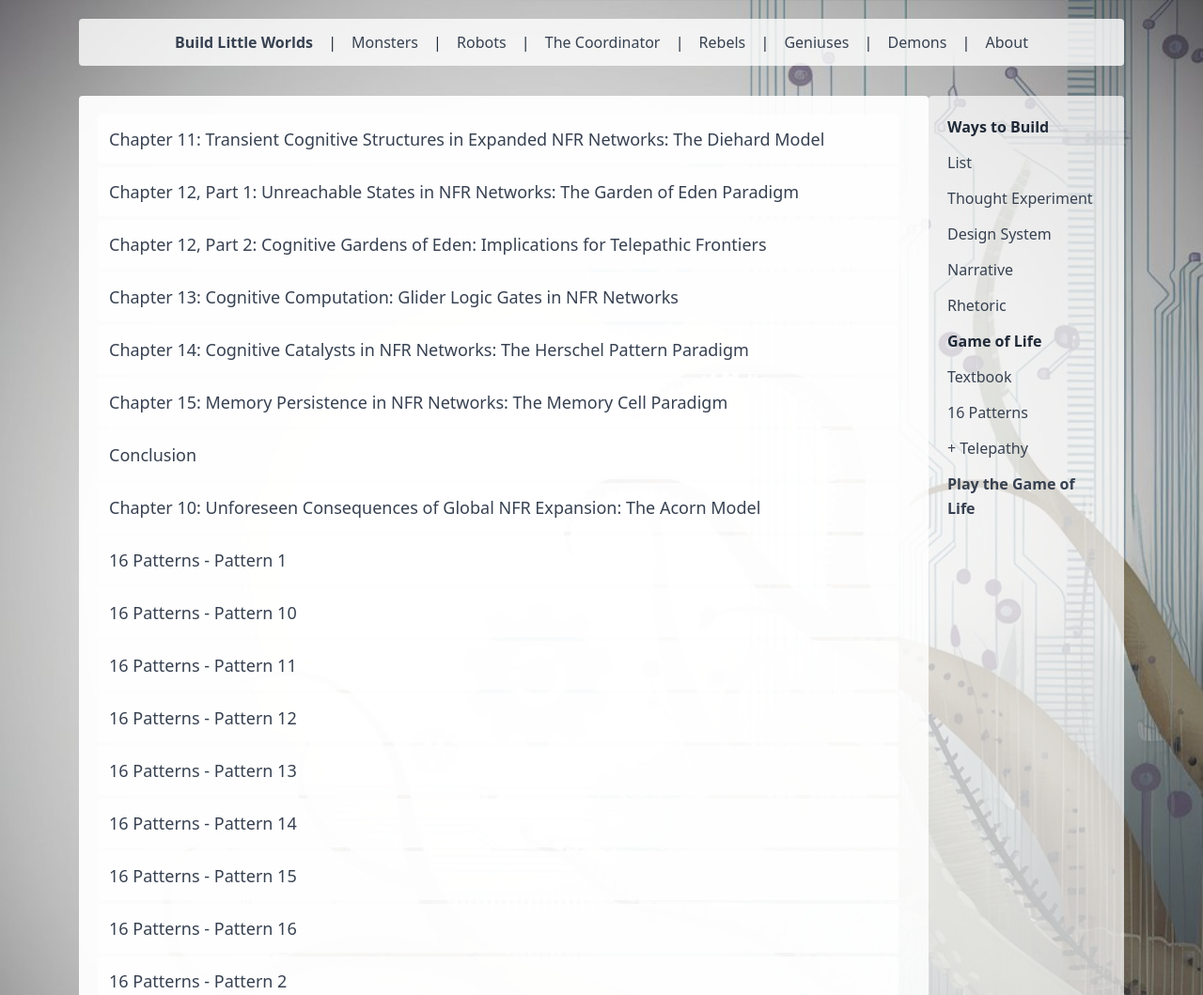
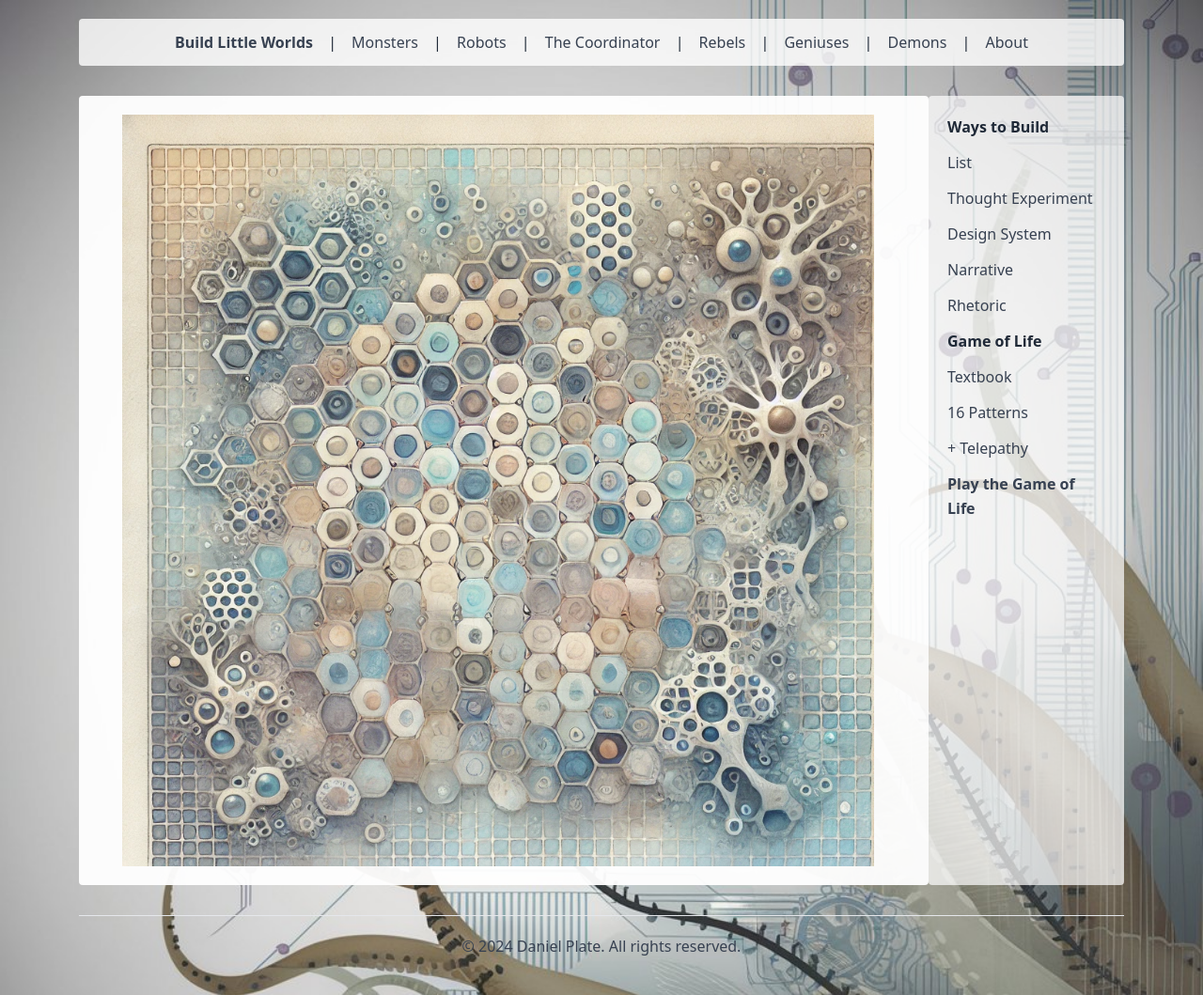
Before and after one commit to buildLittleWorlds/levit, an Astro site: page / in a window 1280 px wide. Shown: the top 1059 px of the page at 94% size. Built offline with nearby package versions, Linux system fonts and the light colour scheme; Astro itself is replaced by a stand-in of ours.

Commit message:
changed homepage

```diff
--- a/src/pages/index.astro
+++ b/src/pages/index.astro
@@ -1,26 +1,15 @@
 ---
 import Layout from "../layouts/Layout.astro";
-import { getCollection, type CollectionEntry } from "astro:content";
-
-const allPosts = await getCollection("blog");
-const sortedPosts = allPosts.sort(
-  (a, b) => b.data.pubDate.valueOf() - a.data.pubDate.valueOf(),
-);
+import { Image } from "astro:assets";
+import homeImage from "../assets/home.webp";
 ---
 
 <Layout title="Build Little Worlds">
-  <ul class="space-y-1">
-    {
-      sortedPosts.map((post) => (
-        <li class="bg-white bg-opacity-80 p-3 rounded transition-transform duration-300 hover:translate-x-1">
-          <a
-            href={`/blog/${post.slug}`}
-            class="text-gray-700 hover:text-gray-900 text-lg font-medium"
-          >
-            {post.data.title}
-          </a>
-        </li>
-      ))
-    }
-  </ul>
+  <div class="flex justify-center items-center h-screen">
+    <Image
+      src={homeImage}
+      alt="Build Little Worlds Homepage Image"
+      class="max-w-full max-h-full object-contain"
+    />
+  </div>
 </Layout>
```
Also changed, not shown: src/assets/home.webp (added).
